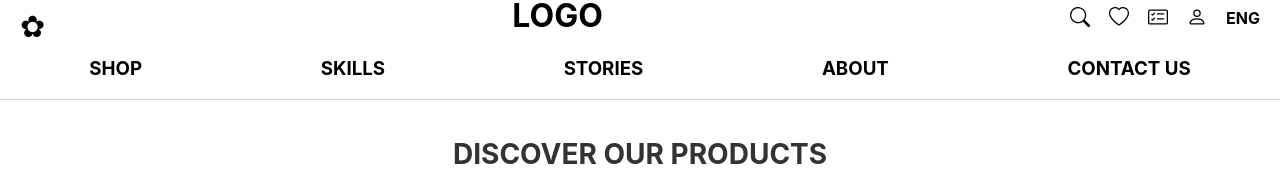
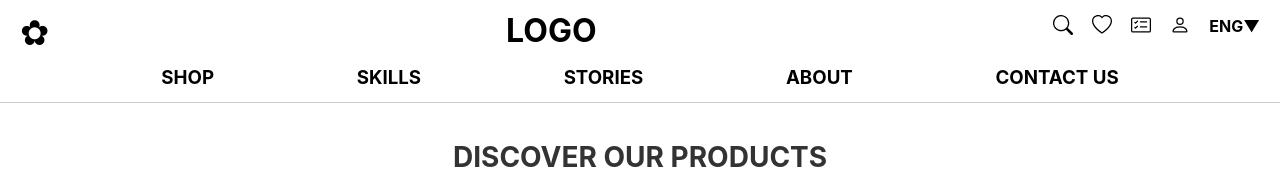
Before and after one commit to jkanchana20/Appscrip-task-kanchana, a React (Create React App) app: page / in a window 1280 px wide. Shown: the top 169 px of the page. Built offline with nearby package versions, Linux system fonts and the light colour scheme; no server answers.

Commit message:
Update Nav.jsx

```diff
--- a/src/components/Nav.jsx
+++ b/src/components/Nav.jsx
@@ -36,12 +36,12 @@ const Nav = () => {
         </div>
         <div
           className="flower-icon"
-          style={{ fontSize: "30px", marginTop: "-5.5px" }}
+          style={{ fontSize: "35px", marginTop: "-7.5px" }}
         >
           &#10047;
         </div>
        </div>
-        <div className="logo-container" style={{ marginTop: "-25px" }}>
+        <div className="logo-container" style={{ marginTop: "-10px" }}>
           <h1>LOGO</h1>
         </div>
         <div
@@ -66,7 +66,7 @@ const Nav = () => {
             <Person size={20} />
           </div>
           <div className="language" style={{ marginTop: "-20px" }}>
-            <h4>ENG</h4>
+            <h4>ENG<span>▼</span></h4>
           </div>
         </div>
       </div>
@@ -77,6 +77,7 @@ const Nav = () => {
             display: "flex",
             justifyContent: "space-around",
             listStyle: "none",
+            margin:"10px 90px"
           }}
         >
           <li className="menu-items">
```
